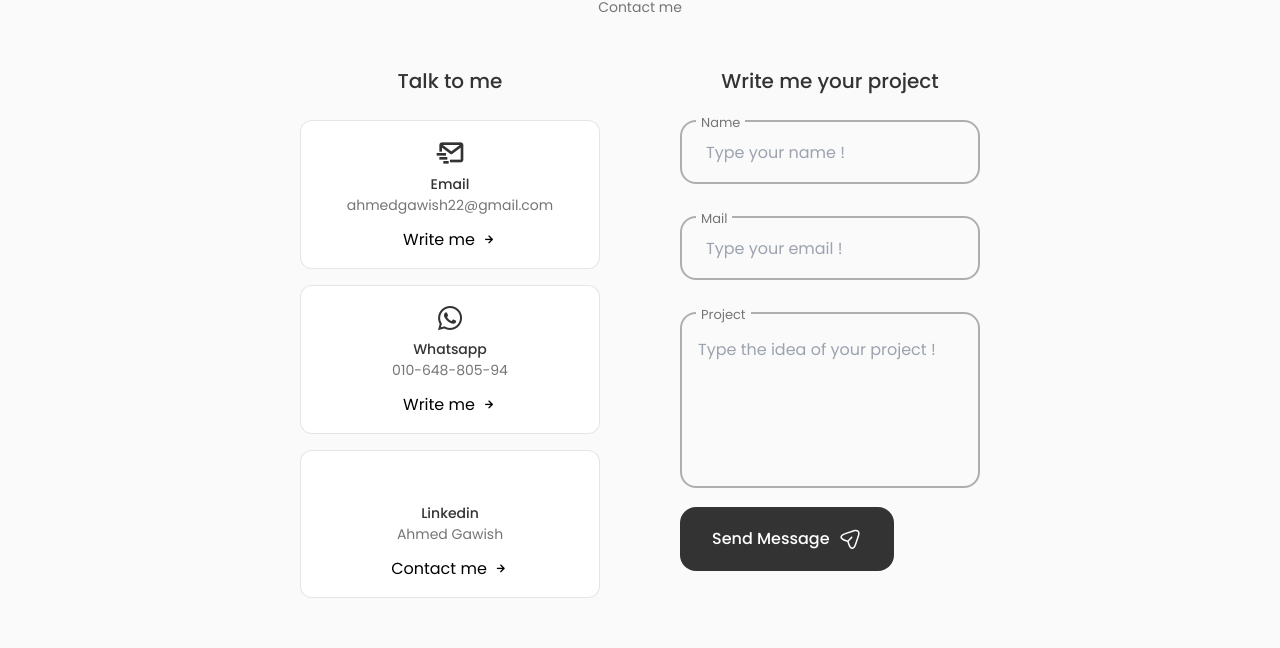
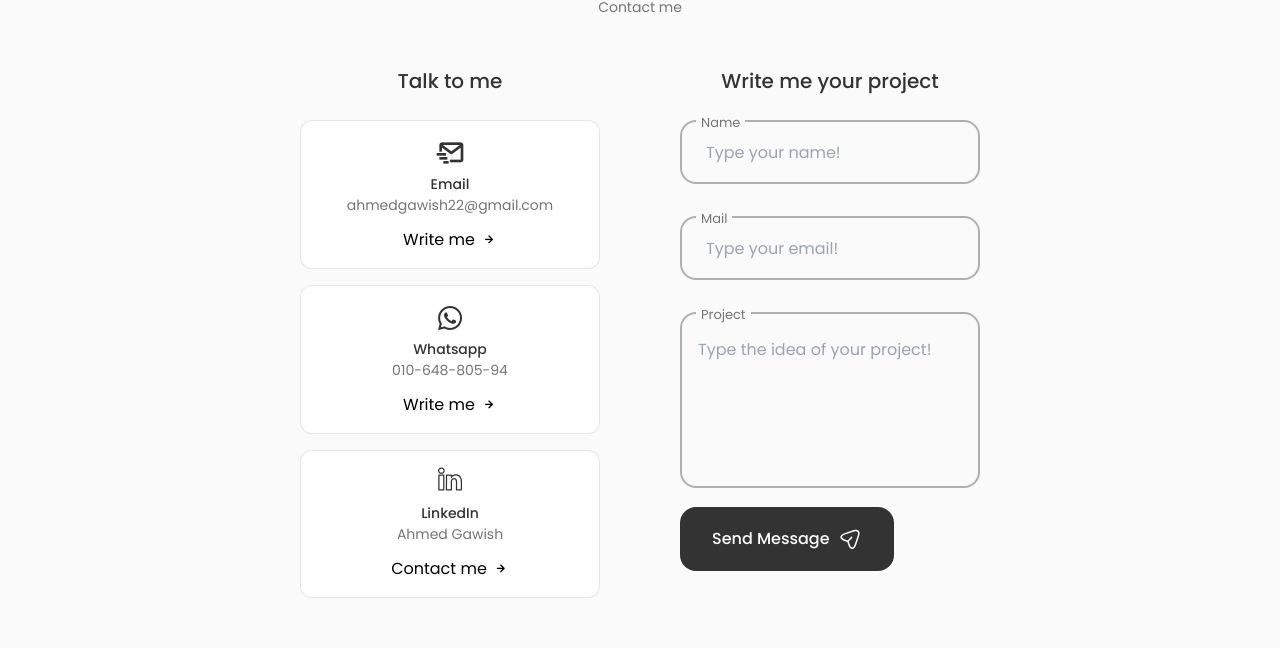
Before and after one commit to Ahmedgawish10/Portfolio__React, a React (Create React App) app: page / in a window 1280 px wide. Shown: the part 5300-5948 px from the top of the page. Built offline with nearby package versions, Linux system fonts and the light colour scheme.

Commit message:
update contact styles and optomize code

```diff
--- a/src/components/contact/Contact.jsx
+++ b/src/components/contact/Contact.jsx
@@ -1,33 +1,28 @@
-import React,{useState} from 'react'
-import emailjs from 'emailjs-com';
-import { toast } from 'react-hot-toast';
+import React, { useState } from "react";
+import emailjs from "emailjs-com";
+import { toast } from "react-hot-toast";
 import { FaLinkedin } from "react-icons/fa";
+import "./contact.css";
+import { SlSocialLinkedin } from "react-icons/sl";
 
-import "./contact.css"
 const Contact = () => {
-    const [formData, setFormData] = useState({ name: '', email: '' ,msg:''});
+  const [formData, setFormData] = useState({ name: "", email: "", msg: "" });
   const [errors, setErrors] = useState({});
 
   const handleChange = (e) => {
     const { name, value } = e.target;
-    setFormData({
-      ...formData,
-      [name]: value,
-    });
+    setFormData({ ...formData, [name]: value });
   };
 
   const validate = () => {
     const newErrors = {};
     const emailRegex = /^[^\s@]+@[^\s@]+\.[^\s@]+$/;
 
-    if (!formData.name) newErrors.name = 'Name is required';
-    if (!formData.msg)   newErrors.msg = 'Message is required';
-    if (!formData.email) newErrors.email = 'Email is required';
-     else if (!emailRegex.test(formData.email)) {
-      newErrors.email = 'Email is invalid';
-    }else if (formData.msg.length < 10) {
-        newErrors.msg = 'Message must be at least 20 characters';
-      }
+    if (!formData.name) newErrors.name = "Name is required";
+    if (!formData.msg) newErrors.msg = "Message is required";
+    else if (formData.msg.length < 20) newErrors.msg = "Message must be at least 20 characters";
+    if (!formData.email) newErrors.email = "Email is required";
+    else if (!emailRegex.test(formData.email)) newErrors.email = "Email is invalid";
 
     return newErrors;
   };
@@ -35,104 +30,123 @@ const Contact = () => {
   const handleSubmit = async (e) => {
     e.preventDefault();
     const newErrors = validate();
+
     if (Object.keys(newErrors).length === 0) {
-      // Send form data via EmailJS
-      toast.loading('Please wait, we are sending your message',{
-        duration: 2000,
-      });
+      toast.loading("Sending your message...", { duration: 2000 });
 
       try {
-        await emailjs.send('service_2nyjtqx', 'template_3vyedct', {
+        await emailjs.send(
+          "service_2nyjtqx",
+          "template_3vyedct",
+          {
             to_name: "Ahmed Gawish",
             from_name: formData.name,
             from_email: formData.email,
-            message:formData.msg
-          }, 'BCHWeb1hlnZu1FDFl');
+            message: formData.msg,
+          },
+          "BCHWeb1hlnZu1FDFl"
+        );
 
-          toast.success('Your message was sent successfully, we will contact you soon!',{
-            className:"custom-class-toast",
-            duration: 5000,
-          });
+        toast.success("Message sent successfully! We'll contact you soon.", { duration: 5000 });
+        setFormData({ name: "", email: "", msg: "" });
       } catch (error) {
-        toast.error('Error sending email');
-
+        toast.error("Error sending email. Please try again.");
       }
     } else {
       setErrors(newErrors);
-      console.log(newErrors);
-      if (newErrors?.msg==="Message must be at least 20 characters"&& !newErrors.name) {
-        toast.error('the details message not enough about your project  ');
-              return false;
+      if (newErrors.msg === "Message must be at least 20 characters" && !newErrors.name) {
+        toast.error("Please provide more details about your project.");
+        return;
       }
-      toast.error('All Fields Required');
+      toast.error("Please fill in all required fields.");
     }
   };
+
   return (
-    <section className="contact section "id="contact">
+    <section className="contact section" id="contact">
       <h2 className="section__title">Get in touch</h2>
       <span className="section__subtitle">Contact me</span>
 
       <div className="contact__container container grid">
+        {/* Contact Info Section */}
         <div className="contact__content-talk">
           <h3 className="contact__title">Talk to me</h3>
-
           <div className="contact__info">
-                    {/*========================= contact 1======== */}
+            {/* Email Card */}
             <div className="contact__card">
               <i className="bx bx-mail-send contact__card-icon"></i>
               <h3 className="contact__card-title">Email</h3>
               <p className="contact__card-data">ahmedgawish22@gmail.com</p>
-                        <a href="mailto:ahmdgawish22@gmail.com" className="contact__card-button" target='_blank'>
-                            Write me <i className=" uil uil-arrow-right icon "></i>
+              <a href="mailto:ahmdgawish22@gmail.com" className="contact__card-button" target="_blank">
+                Write me <i className="uil uil-arrow-right icon"></i>
               </a>
             </div>
-                    {/*========================= contact 2======== */}
+            {/* WhatsApp Card */}
             <div className="contact__card">
               <i className="bx bxl-whatsapp contact__card-icon"></i>
               <h3 className="contact__card-title">Whatsapp</h3>
               <p className="contact__card-data">010-648-805-94</p>
-                        <a href="https://wa.me/+0201064880594" className="contact__card-button" target='_blank'>
-                            Write me <i className=" uil uil-arrow-right icon "></i>
+              <a href="https://wa.me/+0201064880594" className="contact__card-button" target="_blank">
+                Write me <i className="uil uil-arrow-right icon"></i>
               </a>
             </div>
-                    {/*========================= contact 3======== */}
-                    <div className="contact__card">
-                      <div className='flex justify-center'>     < FaLinkedin className=' text-[36px] pb-2 text-white'/>          </div>
-                        <h3 className="contact__card-title">Linkedin</h3>
+            {/* LinkedIn Card */}
+            <div className="contact__card flex flex-col items-center">
+              <SlSocialLinkedin className="text-[36px] pb-2  contact__card-icon" />
+              <h3 className="contact__card-title">LinkedIn</h3>
               <p className="contact__card-data">Ahmed Gawish</p>
-                        <a href="https://www.linkedin.com/in/ahmed-gawish-718b27213" target='_blank' className="contact__card-button">
-                            Contact me <i className=" uil uil-arrow-right icon "></i>
+              <a
+                href="https://www.linkedin.com/in/ahmed-gawish-718b27213"
+                target="_blank"
+                className="contact__card-button"
+              >
+                Contact me <i className="uil uil-arrow-right icon"></i>
               </a>
             </div>
-
           </div>
         </div>
+
+        {/* Contact Form Section */}
         <div className="contact__content-form">
           <h3 className="contact__title">Write me your project</h3>
-                <form action="" className="contact__form" onSubmit={handleSubmit} >
-                    {/* name */}
+          <form className="contact__form" onSubmit={handleSubmit}>
             <div className="contact__form-layout">
               <label className="contact__form-label">Name</label>
-                        <input type="text" name="name" className="contact__input-name" placeholder="Type your name !"
+              <input
+                type="text"
+                name="name"
+                className="contact__input-name"
+                placeholder="Type your name!"
                 value={formData.name}
-          onChange={handleChange}/>
-
+                onChange={handleChange}
+              />
+              {errors.name && <span className="error">{errors.name}</span>}
             </div>
-                    {/* email */}
             <div className="contact__form-layout">
               <label className="contact__form-label">Mail</label>
-                        <input type="email" name="email" className="contact__input-name" placeholder="Type your email !" value={formData.email}
-                           onChange={handleChange}/>
-
+              <input
+                type="email"
+                name="email"
+                className="contact__input-name"
+                placeholder="Type your email!"
+                value={formData.email}
+                onChange={handleChange}
+              />
+              {errors.email && <span className="error">{errors.email}</span>}
             </div>
-                    {/* messgae */}
             <div className="contact__form-layout contact__textarea">
               <label className="contact__form-label">Project</label>
-                        <textarea name="msg"  cols="10" rows="1" className="contact__textarea"
-                         placeholder="Type the idea of your project !"value={formData.msg}
-                         onChange={handleChange}></textarea>
+              <textarea
+                name="msg"
+                cols="10"
+                rows="1"
+                className="contact__textarea"
+                placeholder="Type the idea of your project!"
+                value={formData.msg}
+                onChange={handleChange}
+              ></textarea>
+              {errors.msg && <span className="error">{errors.msg}</span>}
             </div>
-                    <div>
             <button className="send__msg button button--flex">
               Send Message
               <svg
@@ -153,14 +167,11 @@ const Contact = () => {
                 ></path>
               </svg>
             </button>
-                </div>
           </form>
         </div>
       </div>
+    </section>
+  );
+};
 
-
-    </section>
-    )
-}
-
-export default Contact
+export default Contact;
--- a/src/components/testimonials/Testimonials.jsx
+++ b/src/components/testimonials/Testimonials.jsx
@@ -1,13 +1,11 @@
 import React from 'react'
 import { TestData } from "./Testdata";
 import "./testimonials.css";
-// Import Swiper React components
 import { Swiper, SwiperSlide } from "swiper/react";
 
-// Import Swiper styles
 import "swiper/css";
 import "swiper/css/pagination";
-// import required modules
+
 import { Pagination } from "swiper";
 
 const Testimonials = () => {
--- a/src/components/testimonials/testimonials.css
+++ b/src/components/testimonials/testimonials.css
@@ -25,6 +25,13 @@ width: 750px;
 
 
 }
+.dark .contact__card-icon{
+    color: rgb(255, 255, 255) !important;
+}
+.contact__card-icon{
+    color: #333 !important;
+}
+
 /* swiper */
 .swiper-pagination-bullet{
     background-color: var(--text-color) !important;
```
Lines whose indentation alone changed are shown as unchanged.
